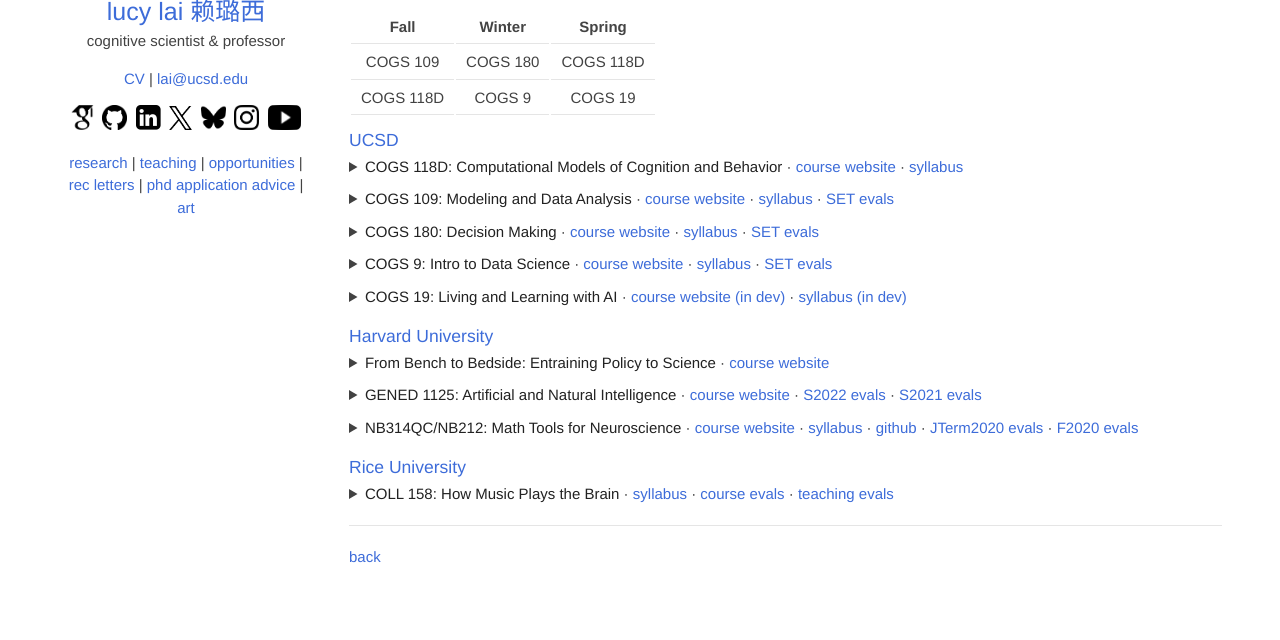
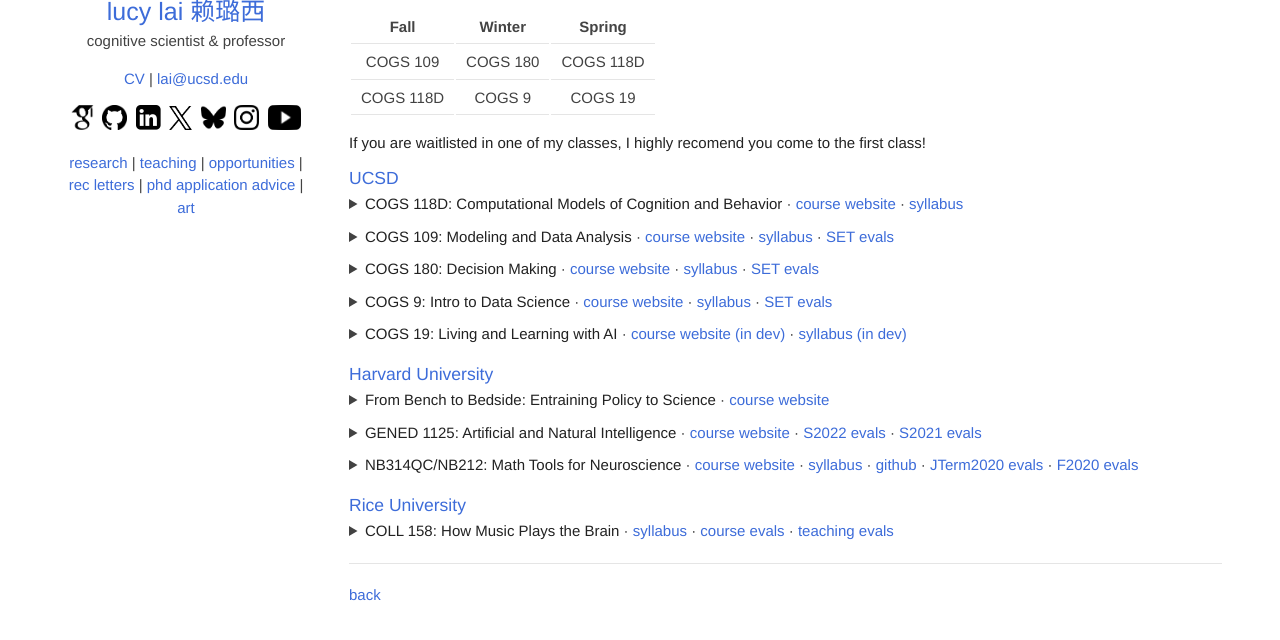
Before and after one commit to lucylai96/lucylai96.github.io, a Jekyll site: the page built from teaching.md, in a window 1280 px wide and 926 px high, cut to the strip 255-895 px from the top of the window. Built offline with Jekyll 4.4.1, drawn with Linux system fonts in a browser that asks for light colours; our own code applies the rules of GitHub Pages for plain Markdown files.

Commit message:
Update teaching.md

```diff
--- a/teaching.md
+++ b/teaching.md
@@ -6,6 +6,7 @@ layout: default
 > _"Docendo discimus...By teaching, we learn."_  - Seneca
 
 Teaching is one of my greatest joys :-) Below are courses that I've developed and taught over the years, with relevant course materials and teaching evaluations. (Click the arrow on the left to see the course description.)
+
 ### Current course offerings
 
 **🚨 For the 2026-2027 academic year, I am teaching:**
@@ -14,6 +15,8 @@ Teaching is one of my greatest joys :-) Below are courses that I've developed an
 | :-------: | :--------: | :--------: |
 | COGS 109  |  COGS 180  | COGS 118D |
 | COGS 118D |   COGS 9   |  COGS 19 |
+
+**If you are waitlisted in one of my classes, I highly recomend you come to the first class!**
 
 ### UCSD
 
```
